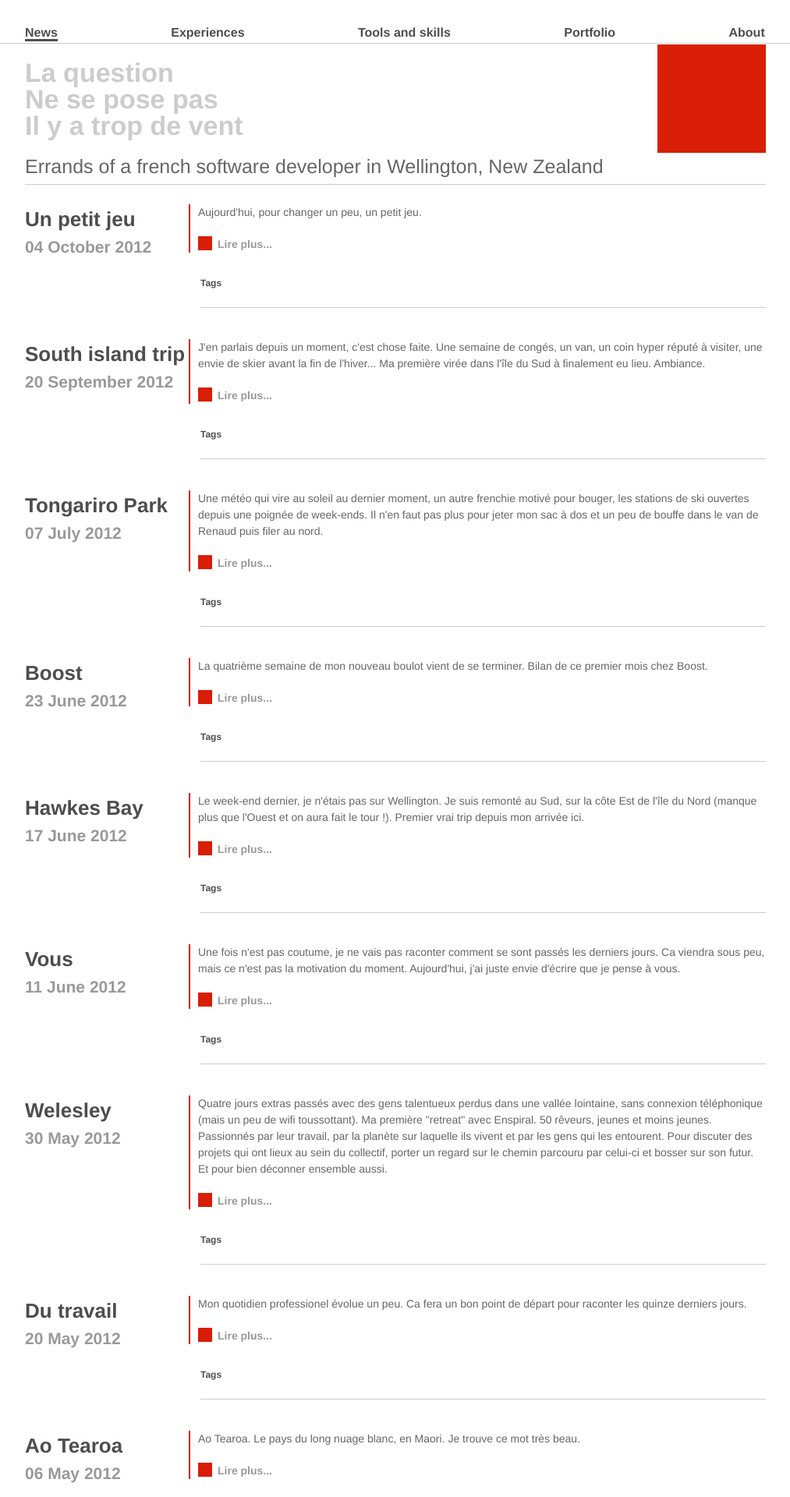
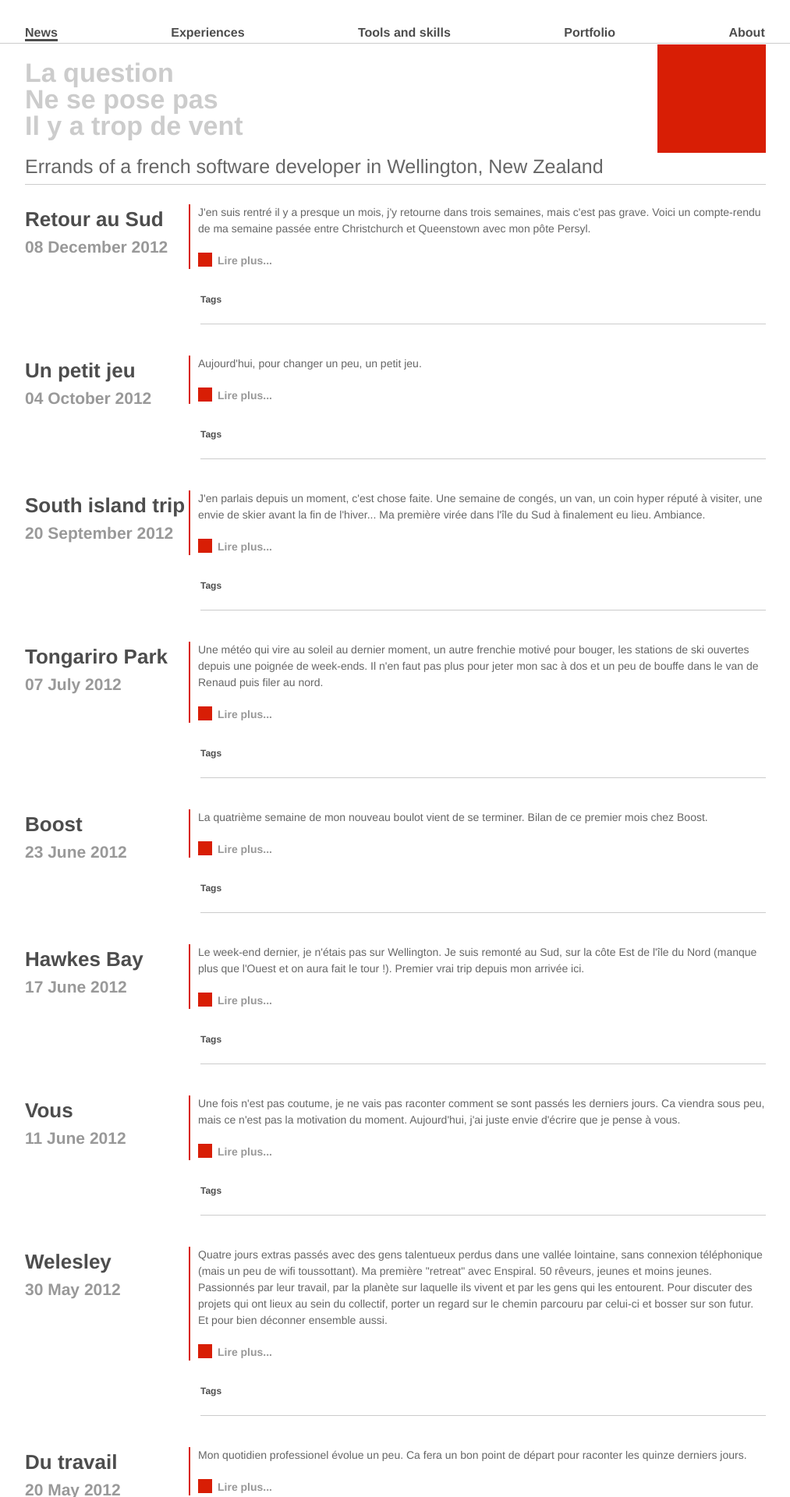
Before and after one commit to vaevictis/vaevictis.github.com, a Jekyll site: the page built from index.html, in a window 1280 px wide. Shown: the top 1920 px of the page at 78% size, without its empty margins (133-1146 px from the left). Built offline with Jekyll 4.4.1, drawn with Linux system fonts in a browser that asks for light colours; nearby versions of some CDN libraries.

Commit message:
New post: retour au sud

```diff
--- /dev/null
+++ b/_posts/2012-12-08-retour-au-sud.markdown
@@ -0,0 +1,97 @@
+---
+layout: detailed_post
+title: "Retour au Sud"
+abstract: "J'en suis rentré il y a presque un mois, j'y retourne dans trois semaines, mais c'est pas grave. Voici un compte-rendu de ma semaine passée entre Christchurch et Queenstown avec mon pôte Persyl."
+published: true
+---
+
+[<img src="http://vaevictis.smugmug.com/Landscape/south-island-spring-trip/i-dhcfwJm/2/S/YOM_8319-S.jpg">] (http://vaevictis.smugmug.com/Landscape/south-island-spring-trip/26964212_t2J92t#!i=2260280042&k=dhcfwJm)
+
+J'en suis rentré il y a presque un mois, j'y retourne dans trois semaines, mais c'est pas grave. Voici un compte-rendu de ma semaine passée entre Christchurch et Queenstown avec mon pôte Persyl.
+<br />
+<br />
+
+Je n'avais pas la motivation de mettre à jour un tas de librairies nécessaires à la rédaction de mes bafouilles depuis la dernière mise à jour de mon système d'exploitation. Depuis que je n'ai plus besoin de ma machine perso pour bien faire mon boulot, celle-ci prend du retard au niveau outils de développement. Faut vraiment que j'unifie tout ça.
+C'est chose faite (ou presque), les non-informaticiens auront sans doutes adoré ce paragraphe. donc place au spectacle.
+<br />
+<br />
+
+Parce que bon, du spectacle, il y en a eu. On a eu un temps de folie pendant toute la semaine, et dans un coin qui se prend 8m de pluie par an, une semaine de grand bleu, c'est carrément rare.
+<br />
+<br />
+
+J'ai pris des notes au jour le jour, auxquelles j'ai juste passé un coup de balai. Donc si ça paraît un peu décousu, il faudra pudiquement appeler ça "style carnet de route".
+<br />
+<br />
+
+**Premier jour.**
+
+Vol Wellington - Christchurch (là où ça à tremblé) sans histoire, à un gamin chialeur près. Christchurch. Son centre ville de conteneurs, très beau. Sérieusement. Les conteneurs ont été sciemment exploités avec goût et talent. Petit indien, café. Temps qui vire au vilain.
+
+En route pour Arthur's Pass. Il y a comme un air de déjà vu. Découverte du monte-charge de _Temple Basin_ qui accompagne la montée en mode rando. La Grave n'a qu'à bien se tenir en ce qui concerne les équipements roulants conformes niveau sécurité.
+
+Soirée juste après le col. Il fait _froid_. Normalement le temps est clement demain. Restons calme, ça va bien se passer :-)
+<br />
+<br />
+
+**Deuxième  jour.**
+
+Bal de keas au réveil. 5 ou 6 à tourner autour du van. Je me suis même retrouvé avec 1 sur les genoux. Excellent. Rando vers l'Avalanche Peak, puis route sous la pluie vers Greymouth (cette ville, "c'est pas beau, hein?").
+
+Ravitaillement en bouffe, puis route avec le soleil couchant à la recherche d'un spot de dîner / dodo. Un peu tendu, tous les chemins étants interdits aux vans.
+
+Finalement on mange au fauteuil en mosaïque face à la mer (voir trip précédent), sachant qu'on ne dormira pas là.
+
+Un coup de GPS pour essayer de trouver un coin un peu reculé. Facile. C'est moi qui trouve le spot. C'est dire!
+Bonne nuit
+<br />
+<br />
+
+**Troisième jour.**
+
+Côte Ouest. Sous le soleil. Comme c'est trop bon ! Mer ventée, ciel bleu sans un nuage, petit dej' sur la plage, après une nuit à dormir comme des loirs dans un petit chemin isolé.
+
+Rando sur Franz Josef Glacier. Enfin, devant. Ca se couvre. Un autre kea Qui fait son show, espérant obtenir un bout de sandwich. Pas de pluie pendant la ballade. Mais on est vernis! Une improbable française en chaussures à talons, qui sent le parfum à 3km, et qui fait des photos avec Un iPad. Bizarre.
+<br />
+<br />
+
+Ce soir, camping. On avait vraiment besoin d'une douche, on en profite pour réglacer la glacière, regarder un peu de TV kiwi, ou ils parlent du suicide collectif de Jonestown aux USA dans les années 70. Gé-nial.
+<br />
+<br />
+
+La route du soir était (aussi) à tomber par terre. Coucher de soleil, contre-jours, eau ultra plate, gé-nial. Mais pour de vrai cette fois.
+<br />
+<br />
+
+**Quatrième jour.**
+
+En fait, le paradis a de multiples facettes.
+
+On s'est posés à la fin de la journée sur une butte avec un panorama à couper le souffle. Gros sentiment d'être les rois du monde alors qu'on bouffait notre plat de nouilles. Jey, même état d'esprit que sur la plage norvégienne avec les saucisses et la clarté de 2h du mat' !
+<br />
+<br />
+
+**Cinquième jour**
+
+Arrivée à Wanaka la veille. Aujourd'hui, c'est VTT, puis lunch + bière sur le bord du lac, puis ré-VTT (ils savent tracer des pistes ces mecs), puis resto indien à s'en péter le bide. Rien d'autre à faire que dormir après une journée pareille...
+<br />
+<br />
+
+**Sixième jour.**
+
+DH.
+
+Et bières, et pizzas avec Constance, une copine kiwi rencontrée à Auckland et qui bosse en ce moment à l'autre bout du pays.
+
+On s'est envoyé 4h de descente VTT avec Persyl sur la colline qui part juste du centre ville (style Briançon). Un ré-gal. Loué deux gros Giant Glory, et ça à bien envoyé.
+<br />
+<br />
+
+**Septième jour.**
+
+Pluie la nuit. Heureusement, on est dans un van. Rien de plus à ajouter. Les vacances sont terminées.
+Ah, si. Rencontre impromptue de mon patron à l'aéroport qui vient aussi faire de la descente une journée ici à Queenstown. Une journée. A-R en avion. Pour. 1. Jour.
+<br />
+<br />
+
+Quel monde.
--- a/css/main.css
+++ b/css/main.css
@@ -15,6 +15,10 @@ a {
 
 em {
   font-style: italic;
+}
+
+strong {
+  font-weight: bold;
 }
 
 #navigation {
@@ -230,9 +234,6 @@ div.titles {
   padding-left: 6px;
   list-style-image: url(../images/layout/bullet_small.jpg);
 }
-#about strong {
-  font-weight: bold;
-}
 
 #skills div.chapter {
   margin-top: 20px;
```
